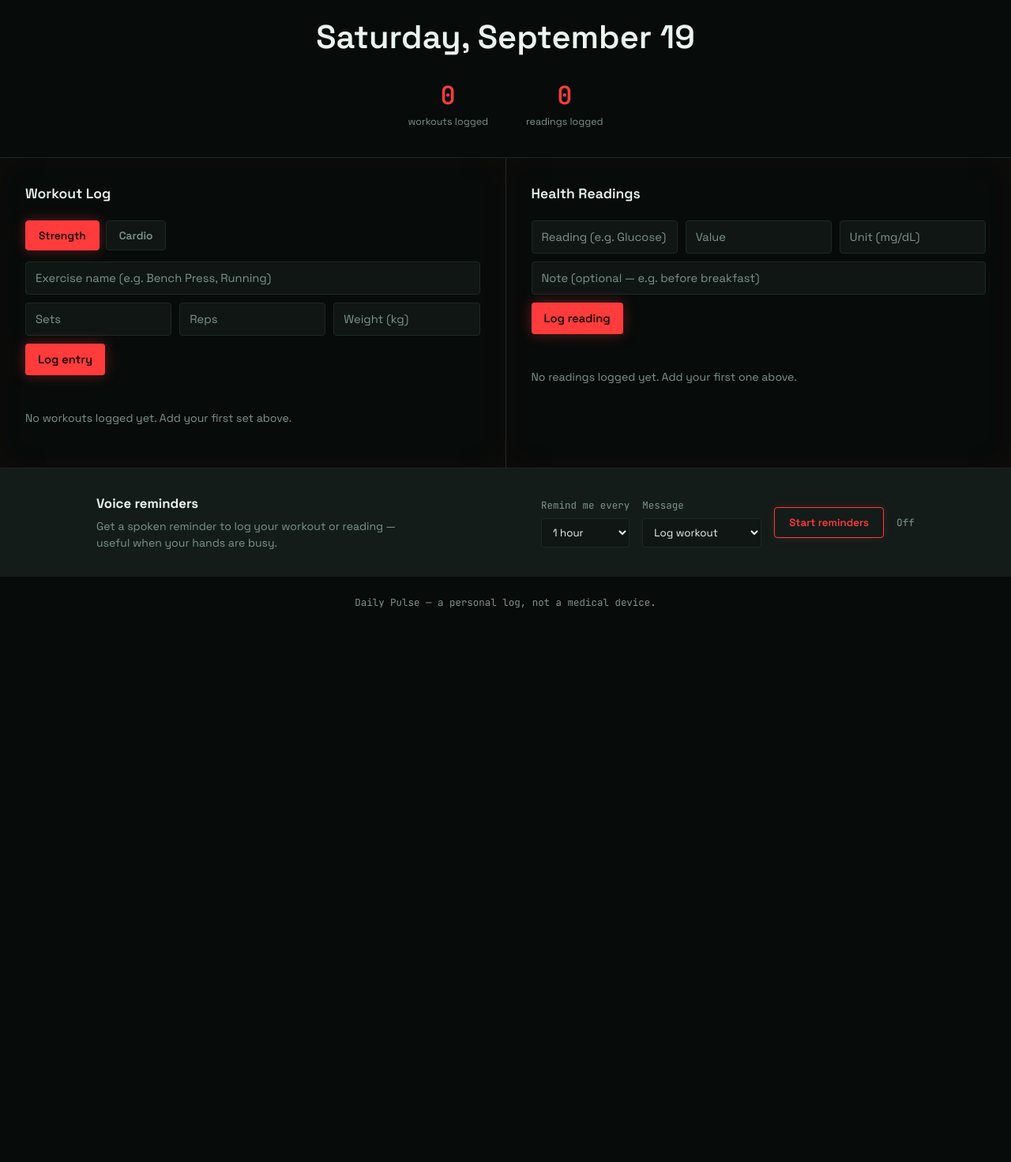
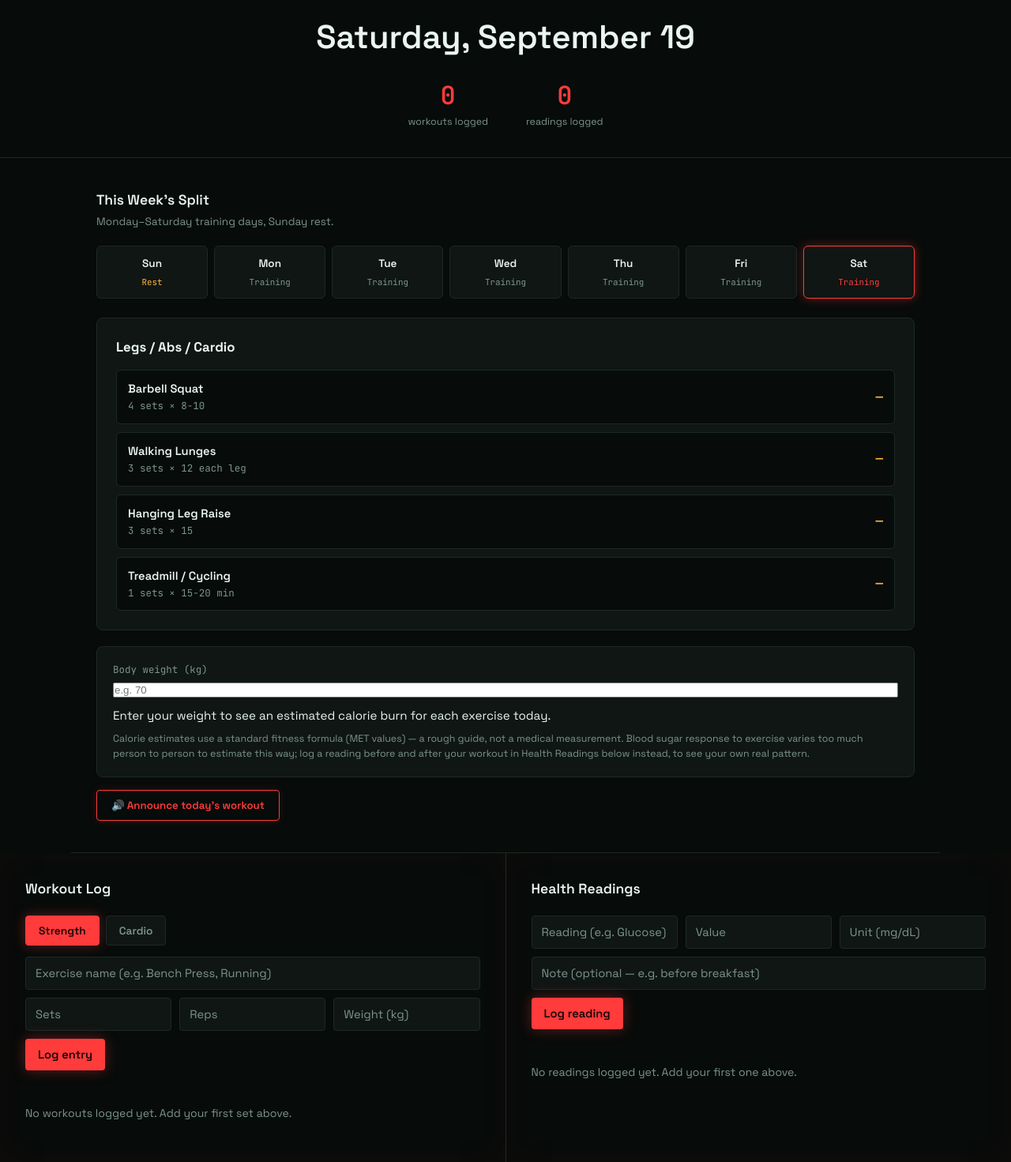
Before and after one commit to PKRISHIN/dailypulse, a Flask app: page / in a window 1280 px wide. Shown: the part 310-1781 px from the top of the page at 79% size. Before the commit the page ends 1080 px from the top, so only its background shows below. Run offline with Flask 3, Linux system fonts and the light colour scheme; data that the repository does not hold is empty.

Commit message:
Add weekly workout split with exercises, calorie estimates, voice announce

```diff
--- a/static/script.js
+++ b/static/script.js
@@ -342,11 +342,15 @@
   window.speechSynthesis.speak(utterance);
 }
 
+function resolveMessage(raw){
+  if (raw === '__todaysplit__') return getTodaySplitSpeech();
+  return raw;
+}
+
 function startReminders(){
   const minutes = parseInt(intervalSelect.value, 10);
-  const message = messageSelect.value;
-  speak('Reminders started. ' + message);
-  reminderTimer = setInterval(() => speak(message), minutes * 60 * 1000);
+  speak('Reminders started. ' + resolveMessage(messageSelect.value));
+  reminderTimer = setInterval(() => speak(resolveMessage(messageSelect.value)), minutes * 60 * 1000);
   reminderToggle.textContent = 'Stop reminders';
   reminderToggle.classList.add('active');
   reminderStatus.textContent = `On · every ${intervalSelect.selectedOptions[0].textContent}`;
@@ -365,6 +369,130 @@
   else startReminders();
 });
 
+
+/* ===================== Weekly Workout Split ===================== */
+const WORKOUT_SPLIT = {
+  0: { label: 'Rest Day', exercises: [] },
+  1: { label: 'Chest / Shoulder / Triceps', exercises: [
+        { name: 'Barbell Bench Press', sets: '4', reps: '8-10', met: 6.0, mins: 12 },
+        { name: 'Overhead Shoulder Press', sets: '3', reps: '8-10', met: 6.0, mins: 10 },
+        { name: 'Incline Dumbbell Press', sets: '3', reps: '10-12', met: 5.0, mins: 10 },
+        { name: 'Triceps Rope Pushdown', sets: '3', reps: '12-15', met: 4.0, mins: 8 }
+      ]},
+  2: { label: 'Back / Biceps / Forearm', exercises: [
+        { name: 'Pull-Ups / Lat Pulldown', sets: '4', reps: '8-10', met: 6.0, mins: 12 },
+        { name: 'Barbell Bent-Over Row', sets: '3', reps: '8-10', met: 6.0, mins: 10 },
+        { name: 'Dumbbell Bicep Curl', sets: '3', reps: '10-12', met: 3.5, mins: 8 },
+        { name: 'Hammer Curl (forearm)', sets: '3', reps: '12-15', met: 3.5, mins: 8 }
+      ]},
+  3: { label: 'Legs / Abs / Cardio', exercises: [
+        { name: 'Barbell Squat', sets: '4', reps: '8-10', met: 6.0, mins: 14 },
+        { name: 'Walking Lunges', sets: '3', reps: '12 each leg', met: 5.0, mins: 10 },
+        { name: 'Hanging Leg Raise', sets: '3', reps: '15', met: 4.0, mins: 8 },
+        { name: 'Treadmill / Cycling', sets: '1', reps: '15-20 min', met: 7.5, mins: 18 }
+      ]},
+  4: null,
+  5: null,
+  6: null,
+};
+WORKOUT_SPLIT[4] = WORKOUT_SPLIT[1];
+WORKOUT_SPLIT[5] = WORKOUT_SPLIT[2];
+WORKOUT_SPLIT[6] = WORKOUT_SPLIT[3];
+
+const DAY_NAMES = ['Sun', 'Mon', 'Tue', 'Wed', 'Thu', 'Fri', 'Sat'];
+
+function getTodaySplit(){
+  return WORKOUT_SPLIT[new Date().getDay()];
+}
+
+function exerciseCalories(ex, weightKg){
+  return ex.met * weightKg * (ex.mins / 60);
+}
+
+function renderSplitWeek(){
+  const container = document.getElementById('splitWeek');
+  const today = new Date().getDay();
+  container.innerHTML = DAY_NAMES.map((name, i) => {
+    const isRest = WORKOUT_SPLIT[i].exercises.length === 0;
+    const isToday = i === today;
+    return `<div class="day-chip ${isToday ? 'is-today' : ''} ${isRest ? 'is-rest' : ''}">
+      <span class="day-chip-name">${name}</span>
+      <span class="day-chip-tag">${isRest ? 'Rest' : 'Training'}</span>
+    </div>`;
+  }).join('');
+}
+
+function renderTodaySplit(){
+  const split = getTodaySplit();
+  const container = document.getElementById('splitToday');
+
+  if (split.exercises.length === 0){
+    container.innerHTML = `
+      <div class="split-rest">
+        <h3>Rest Day</h3>
+        <p>No training scheduled today — recovery is part of the plan.</p>
+      </div>`;
+    return;
+  }
+
+  const weight = parseFloat(document.getElementById('bodyWeightInput').value) || null;
+
+  container.innerHTML = `
+    <h3>${split.label}</h3>
+    <div class="exercise-list">
+      ${split.exercises.map(ex => {
+        const cal = weight ? Math.round(exerciseCalories(ex, weight)) : null;
+        return `
+        <div class="exercise-item">
+          <div class="exercise-main">
+            <span class="exercise-name">${ex.name}</span>
+            <span class="exercise-goal">${ex.sets} sets × ${ex.reps}</span>
+          </div>
+          <span class="exercise-cal">${cal !== null ? cal + ' kcal' : '—'}</span>
+        </div>`;
+      }).join('')}
+    </div>
+  `;
+  updateCalorieTotal();
+}
+
+function updateCalorieTotal(){
+  const split = getTodaySplit();
+  const resultEl = document.getElementById('calorieResult');
+  const weight = parseFloat(document.getElementById('bodyWeightInput').value);
+
+  if (split.exercises.length === 0){
+    resultEl.textContent = 'Rest day — no session to estimate.';
+    return;
+  }
+  if (!weight){
+    resultEl.textContent = 'Enter your weight to see an estimated calorie burn for each exercise today.';
+    return;
+  }
+  const total = split.exercises.reduce((sum, ex) => sum + exerciseCalories(ex, weight), 0);
+  resultEl.innerHTML = `Estimated total for today\'s session: <strong>${Math.round(total)} kcal</strong>`;
+}
+
+function getTodaySplitSpeech(){
+  const split = getTodaySplit();
+  if (split.exercises.length === 0){
+    return "Today is a rest day. No training scheduled.";
+  }
+  const list = split.exercises.map(ex => `${ex.name}, ${ex.sets} sets of ${ex.reps}`).join('. ');
+  return `Today\'s split is ${split.label}. Your exercises: ${list}.`;
+}
+
+document.getElementById('bodyWeightInput').addEventListener('input', () => {
+  renderTodaySplit();
+});
+
+document.getElementById('announceSplitBtn').addEventListener('click', () => {
+  speak(getTodaySplitSpeech());
+});
+
+renderSplitWeek();
+renderTodaySplit();
+
 /* ===================== Init ===================== */
 loadWorkouts();
 loadReadings();
--- a/static/style.css
+++ b/static/style.css
@@ -358,6 +358,130 @@
   font-family:var(--font-mono);
 }
 
+
+/* ---------- Weekly Split ---------- */
+.split-section{
+  max-width:1100px;
+  margin:0 auto;
+  padding:40px 32px;
+  border-bottom:1px solid var(--border);
+}
+.split-head h2{
+  font-size:1.1rem;
+  font-weight:600;
+  margin-bottom:4px;
+}
+.split-sub{
+  color:var(--text-dim);
+  font-size:.85rem;
+  margin-bottom:20px;
+}
+.split-week{
+  display:grid;
+  grid-template-columns:repeat(7, 1fr);
+  gap:8px;
+  margin-bottom:24px;
+}
+.day-chip{
+  background:var(--surface);
+  border:1px solid var(--border);
+  border-radius:6px;
+  padding:12px 8px;
+  display:flex;
+  flex-direction:column;
+  align-items:center;
+  gap:4px;
+}
+.day-chip-name{
+  font-weight:600;
+  font-size:.85rem;
+}
+.day-chip-tag{
+  font-family:var(--font-mono);
+  font-size:.68rem;
+  color:var(--text-dim);
+}
+.day-chip.is-rest .day-chip-tag{ color:var(--amber); }
+.day-chip.is-today{
+  border-color:var(--pulse);
+  box-shadow:0 0 14px var(--pulse-glow);
+}
+.day-chip.is-today .day-chip-tag{ color:var(--pulse); }
+
+.split-today-card{
+  background:var(--surface);
+  border:1px solid var(--border);
+  border-radius:8px;
+  padding:24px;
+  margin-bottom:20px;
+}
+.split-today-card h3{
+  font-size:1.05rem;
+  margin-bottom:16px;
+}
+.split-rest h3{ margin-bottom:8px; }
+.split-rest p{ color:var(--text-dim); font-size:.9rem; }
+
+.exercise-list{
+  display:flex;
+  flex-direction:column;
+  gap:10px;
+}
+.exercise-item{
+  display:flex;
+  justify-content:space-between;
+  align-items:center;
+  background:var(--bg);
+  border:1px solid var(--border);
+  border-radius:6px;
+  padding:12px 14px;
+}
+.exercise-main{
+  display:flex;
+  flex-direction:column;
+  gap:2px;
+}
+.exercise-name{
+  font-weight:600;
+  font-size:.92rem;
+}
+.exercise-goal{
+  font-family:var(--font-mono);
+  font-size:.78rem;
+  color:var(--text-dim);
+}
+.exercise-cal{
+  font-family:var(--font-mono);
+  font-size:1rem;
+  font-weight:600;
+  color:var(--amber);
+  white-space:nowrap;
+}
+
+.split-calc{
+  background:var(--surface);
+  border:1px solid var(--border);
+  border-radius:8px;
+  padding:20px;
+  margin-bottom:16px;
+}
+.split-calc .field-label{
+  margin-bottom:12px;
+}
+.split-calc-result{
+  font-size:.95rem;
+  margin:8px 0;
+}
+.split-calc-note{
+  font-size:.78rem;
+  color:var(--text-dim);
+  line-height:1.5;
+}
+
+@media (max-width: 700px){
+  .split-week{ grid-template-columns:repeat(4, 1fr); }
+}
+
 @media (prefers-reduced-motion: reduce){
   *{ animation:none !important; transition:none !important; }
 }
--- a/templates/index.html
+++ b/templates/index.html
@@ -36,6 +36,28 @@
       </div>
     </div>
   </div>
+</section>
+
+<!-- Weekly Split -->
+<section class="split-section">
+  <div class="split-head">
+    <h2>This Week's Split</h2>
+    <p class="split-sub">Monday–Saturday training days, Sunday rest.</p>
+  </div>
+
+  <div class="split-week" id="splitWeek"></div>
+
+  <div class="split-today-card" id="splitToday"></div>
+
+  <div class="split-calc">
+    <label class="field-label">Body weight (kg)
+      <input type="number" id="bodyWeightInput" placeholder="e.g. 70" min="30" step="0.5">
+    </label>
+    <div class="split-calc-result" id="calorieResult">Enter your weight to see an estimated calorie burn for each exercise today.</div>
+    <p class="split-calc-note">Calorie estimates use a standard fitness formula (MET values) — a rough guide, not a medical measurement. Blood sugar response to exercise varies too much person to person to estimate this way; log a reading before and after your workout in Health Readings below instead, to see your own real pattern.</p>
+  </div>
+
+  <button id="announceSplitBtn" class="btn-toggle">🔊 Announce today's workout</button>
 </section>
 
 <main class="panels">
@@ -127,6 +149,7 @@
           <option value="Time to log your workout.">Log workout</option>
           <option value="Time to log your reading.">Log reading</option>
           <option value="Reminder from Daily Pulse. Take a moment to check in.">General check-in</option>
+          <option value="__todaysplit__">Today's workout split</option>
         </select>
       </label>
       <button id="reminderToggle" class="btn-toggle">Start reminders</button>
```
